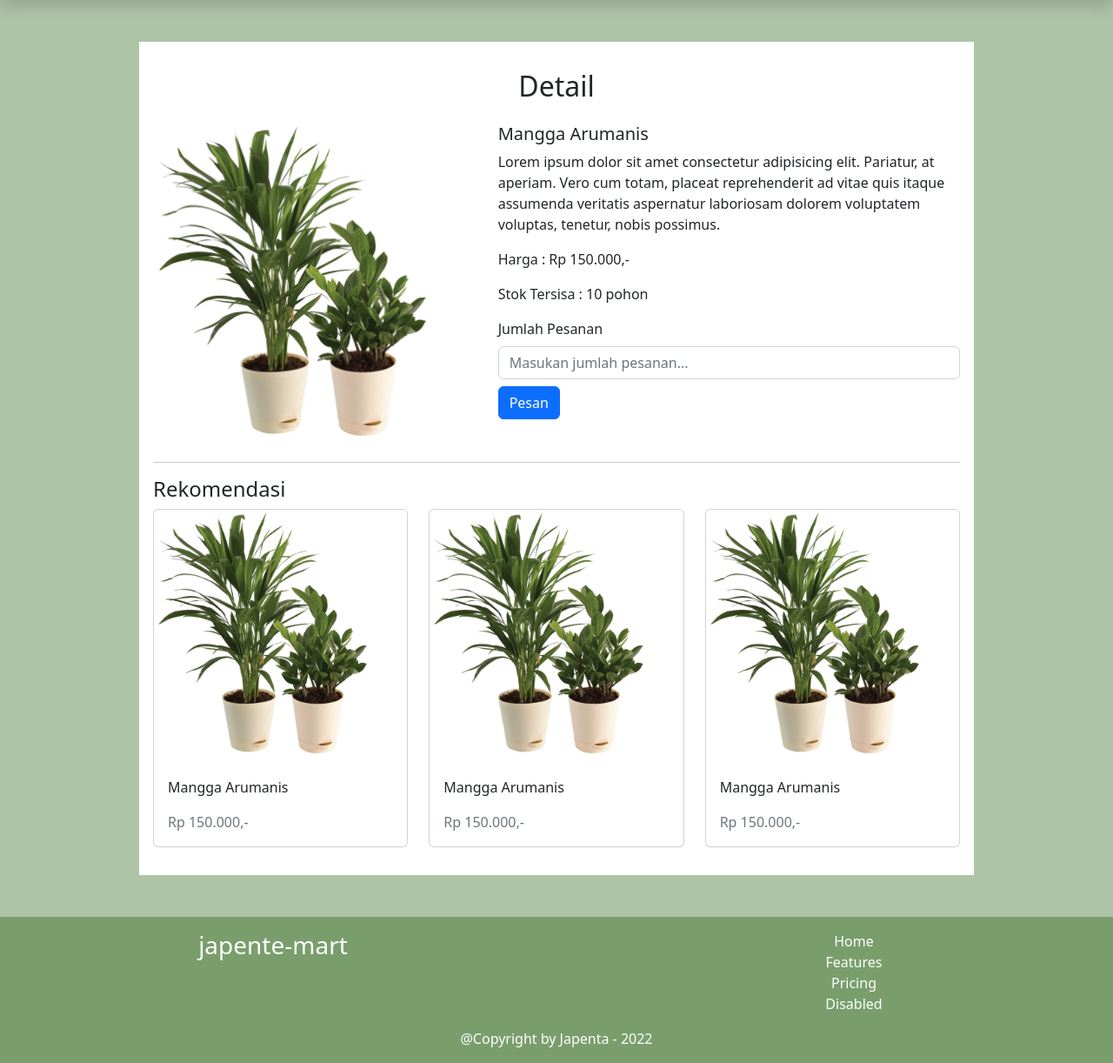
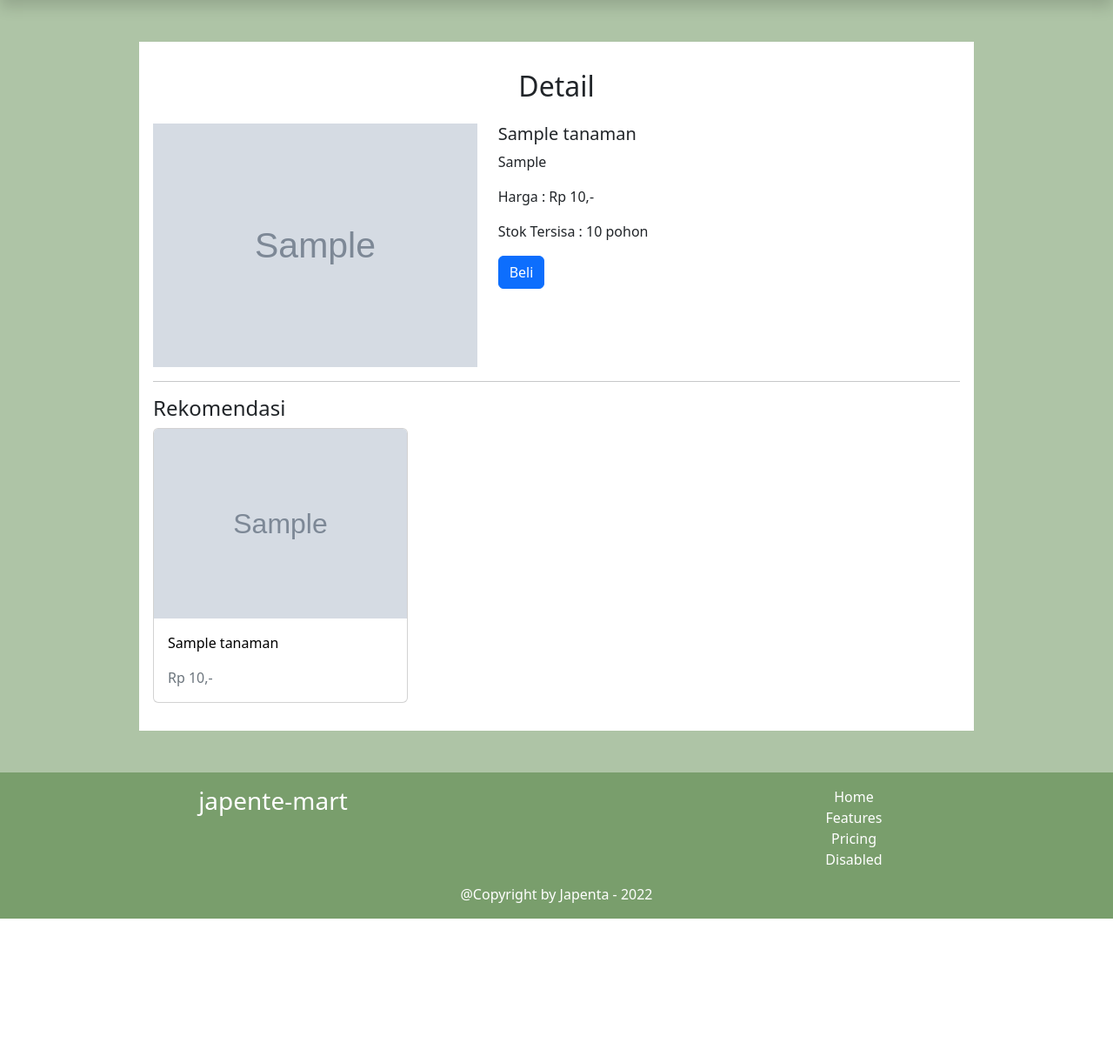
Before and after one commit to eko-rahmat/web-japenta-mart, a PHP site: page /detail.php?id=1 in a window 1280 px wide. Shown: the part 56-1278 px from the top of the page at 87% size. After the commit the page ends 1112 px from the top, so only its background shows below. Run offline with PHP 8.4, Linux system fonts and the light colour scheme; tables that the repository leaves empty or names only in its code hold one stand-in row (values such as "Sample post"); grey boxes marked "Sample" are stand-in pictures.

Commit message:
completed php

```diff
--- a/admin.php
+++ b/admin.php
@@ -54,12 +54,12 @@
                                 ?>
                                     <tr>
                                         <td><?=$num; ?></td>
-                                        <td><?="Gambar"; ?></td>
+                                        <td><img src='img/<?=$data_tanam['gambar']; ?>' width="100px"></td>
                                         <td><?=$data_tanam['nama_tanaman']; ?></td>
                                         <td><?=$data_tanam['deskripsi']; ?></td>
                                         <td><?=$data_tanam['harga']; ?></td>
                                         <td><?=$data_tanam['stok']; ?></td>
-                                        <td><a href="update.php?id=<?=$data_tanam['id']; ?>">Update</a><a href="hapus.php?id=<?=$data_tanam['id']; ?>">Hapus</a></td>
+                                        <td><a href="hapus.php?id=<?=$data_tanam['id']; ?>">Hapus</a></td>
                                     </tr>
                                 <?php
                                 $num++;
--- a/detail.php
+++ b/detail.php
@@ -1,3 +1,10 @@
+<?php
+    require 'connect.php';
+    $id = $_GET['id'];
+    $result = mysqli_query($mysqli,"SELECT * FROM tanaman WHERE id ='$id' ");
+    $data = mysqli_fetch_array($result);
+?>
+
 <!DOCTYPE html>
 <html lang="en">
     <head>
@@ -48,19 +55,15 @@
                 </div>
                 <div class="row">
                     <div class="col-md-5">
-                        <img src="img/plant1.jpg" alt="plant1" class="img-fluid">
+                        <img src="img/<?=$data['gambar']; ?>" alt="plant1" class="img-fluid">
                     </div>
                     <div class="col">
-                        <h5>Mangga Arumanis</h5>
-                        <p>Lorem ipsum dolor sit amet consectetur adipisicing elit. Pariatur, at aperiam. Vero cum totam, placeat reprehenderit ad vitae quis itaque assumenda veritatis aspernatur laboriosam dolorem voluptatem voluptas, tenetur, nobis possimus.</p>
-                        <p>Harga : Rp 150.000,-</p>
-                        <p>Stok Tersisa : 10 pohon</p>
-                        <!-- FORM -->
-                        <form action="pesan.html" method="get">
-                            <label for="total">Jumlah Pesanan</label>
-                            <input type="number" min="1" name="jumlah" class="mt-2 mb-2 form-control" placeholder="Masukan jumlah pesanan...">
-                            <button type="submit" value="submit" class="btn btn-primary">Pesan</button>
-                        </form>
+                        <h5><?=$data['nama_tanaman']; ?></h5>
+                        <p><?=$data['deskripsi']; ?></p>
+                        <p>Harga : Rp <?=$data['harga']; ?>,-</p>
+                        <p>Stok Tersisa : <?=$data['stok']; ?> pohon</p>
+
+                        <a href="pesan.php?id=<?=$id; ?>"><button class="btn btn-primary">Beli</button></a>
                     </div>
                 </div>
                 <div class="row">
@@ -70,33 +73,31 @@
                     </div>
                 </div>
                 <div class="row">
+                    <?php
+                        $rekom = mysqli_query($mysqli, "SELECT * FROM tanaman");
+                        $num_rekom = 0;
+                        while($row = mysqli_fetch_array($rekom)){
+                            ?>
                                 <div class="col-4 mb-3">
+                                    <a href="detail.php?id=<?=$row['id']; ?>" style="text-decoration: none; color:black;">
                                         <div class="card">
-                            <img src="img/plant1.jpg" class="card-img-top" alt="plant1">
+                                            <img src="img/<?=$row['gambar']; ?>" class="card-img-top" alt="plant1">
                                             <div class="card-body">
-                            <p class="card-text">Mangga Arumanis</p>
-                            <p class="card-text text-secondary">Rp 150.000,-</p>
+                                                <p class="card-text"><?=$row['nama_tanaman']; ?></p>
+                                                <p class="card-text text-secondary">Rp <?=$row['harga'];?>,-</p>
                                             </div>
                                         </div>
+                                    </a>
                                 </div>
-                    <div class="col-4 mb-3">
-                        <div class="card">
-                            <img src="img/plant1.jpg" class="card-img-top" alt="plant1">
-                            <div class="card-body">
-                            <p class="card-text">Mangga Arumanis</p>
-                            <p class="card-text text-secondary">Rp 150.000,-</p>
-                            </div>
-                        </div>
-                    </div>
-                    <div class="col-4 mb-3">
-                        <div class="card">
-                            <img src="img/plant1.jpg" class="card-img-top" alt="plant1">
-                            <div class="card-body">
-                            <p class="card-text">Mangga Arumanis</p>
-                            <p class="card-text text-secondary">Rp 150.000,-</p>
-                            </div>
-                        </div>
-                    </div>
+                            <?php
+                            if($num_rekom>3){
+                                break;
+                            }
+                            $num_rekom++;
+                        }
+
+                    ?>
+
                 </div>
             </div>
         </section>
--- a/hapus.php
+++ b/hapus.php
@@ -1,9 +1,11 @@
 <?php
     require 'connect.php';
     $id = $_GET['id'];
-
+    $get = mysqli_query($mysqli,"SELECT * FROM tanaman WHERE id = '$id'");
+    $data = mysqli_fetch_array($get);
     $result = mysqli_query($mysqli,"DELETE FROM tanaman WHERE id = '$id'");
     if($result){
+        unlink('img/'.$data['gambar']);
         header("Location:admin.php");
     }else{
         header("Location:admin.php");
```
Also changed, not shown: pesan.php (+9 -2 lines), produk.php (+13 -49 lines), tambah.php (+18 -8 lines), upload_img.php (+9 -7 lines), img/Jeruk Pontianak.jpg (added). Lines whose indentation alone changed are shown as unchanged.
